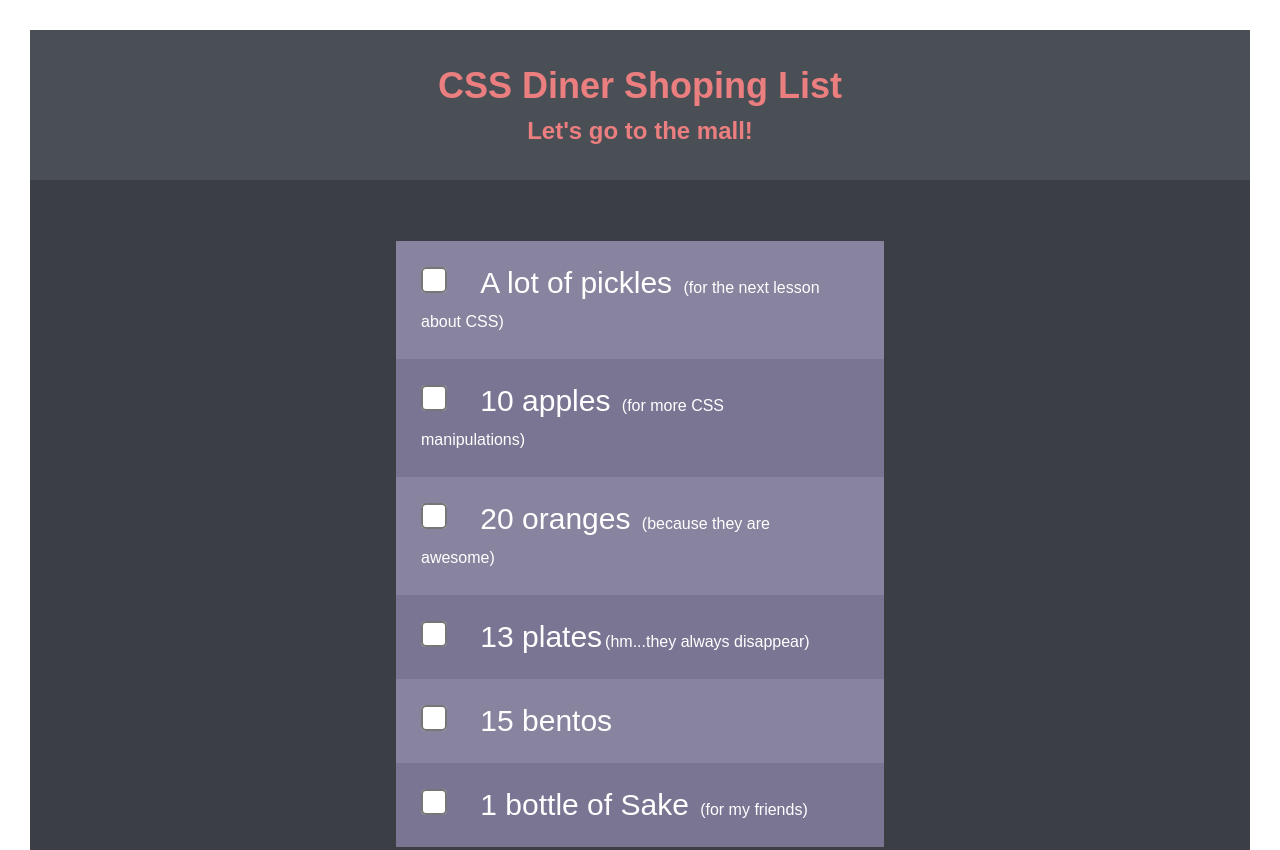
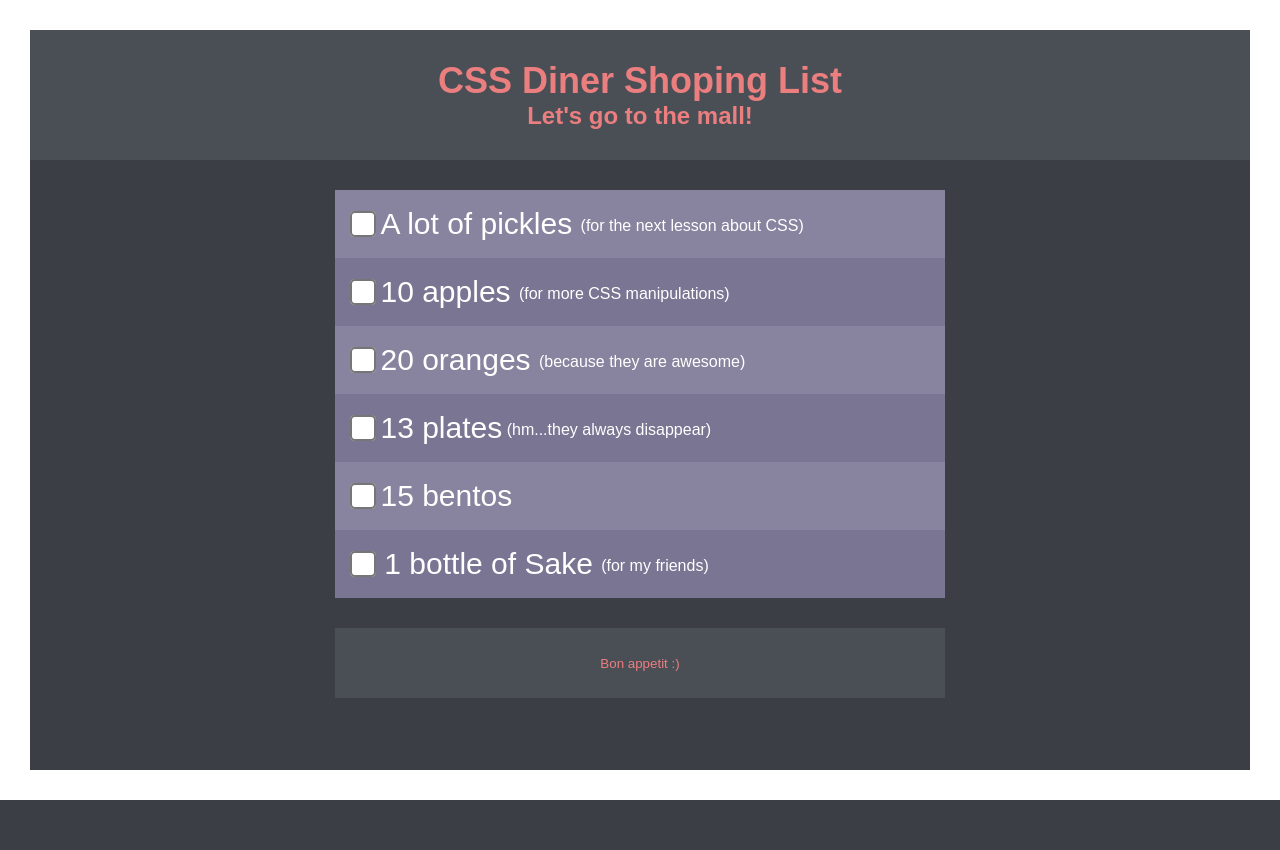
Before and after one commit to imvladshevchenko/beetroot-first-repo, a plain HTML site: page shoping-list/index.html in a window 1280 px wide. Shown: the top 850 px of the page. After the commit the page ends 800 px from the top, so only its background shows below. Drawn offline with Linux system fonts and the light colour scheme.

Commit message:
fixed shoping-list

```diff
--- a/shoping-list/index.html
+++ b/shoping-list/index.html
@@ -5,39 +5,53 @@
     <meta name="viewport" content="width=device-width, initial-scale=1.0" />
     <link rel="stylesheet" href="styles/style.css" />
     <title>Shoping list</title>
+    <link rel="shortcut icon" href="./images/favicon.png" type="image/x-icon" />
   </head>
   <body>
     <header class="header">
       <h1>CSS Diner Shoping List</h1>
       <h4>Let's go to the mall!</h4>
     </header>
+    <form action="#">
       <main class="main">
         <div>
-        <input type="checkbox" name="item1" check >
-        <label for="item1">A lot of pickles <span>(for the next lesson about CSS)</span></label>
+          <label for="item1">
+            <input type="checkbox" name="item1" class="br"> <span class="main_span">A lot of pickles
+            <span class="sec_span">(for the next lesson about CSS)</span></span></label
+          >
         </div>
         <div>
-        <input type="checkbox" name="item2" check>
-        <label for="item2">10 apples <span>(for more CSS manipulations)</span></label>
+          <label for="item2">
+            <input type="checkbox" name="item2" check> <span class="main_span"> 10 apples
+            <span class="sec_span">(for more CSS manipulations)</span></span></label
+          >
         </div>
         <div>
-        <input type="checkbox" name="item3" check>
-        <label for="item3">20 oranges <span>(because they are awesome)</span></label>
+          <label for="item3">
+            <input type="checkbox" name="item3"> <span class="main_span"> 20 oranges
+            <span class="sec_span">(because they are awesome)</span></span></label
+          >
         </div>
         <div>
-        <input type="checkbox" name="item4" check>
-        <label for="item4">13 plates<span>(hm...they always disappear)</span></label>
+          <label for="item4">
+            <input type="checkbox" name="item4"> <span class="main_span">13 plates<span class="sec_span"
+              > (hm...they always disappear)</span
+            ></span></label
+          >
         </div>
         <div>
-        <input type="checkbox" name="item5" check>
-        <label for="item5">15 bentos</label>
+          <label for="item5">
+            <input type="checkbox" name="item5"> <span class="main_span"> 15 bentos </span></label
+          >
         </div>
-      <div>
-        <input type="checkbox" name="item6" check>
-        <label for="item6"> 1 bottle of Sake <span>(for my friends)</span></label>
+        <div class="last_div">
+          <label for="item6">
+            <input type="checkbox" name="item6"><span class="main_span"> 1 bottle of Sake
+            <span class="sec_span">(for my friends)</span></span></label
+          >
         </div>
         <button class="buttom">Bon appetit :)</button>
       </main>
-
+    </form>
   </body>
 </html>
--- a/shoping-list/styles/style.css
+++ b/shoping-list/styles/style.css
@@ -3,83 +3,106 @@
   padding: 0;
   margin: 0;
   box-sizing: border-box;
-    transition: all .1s ease-in;
+  transition: all 0.1s ease-in;
 }
 body {
   text-align: center;
   min-height: 100vh;
-    background-color: #3B3F45;
-    border: 30px solid white
+  background-color: #3b3f45;
+  border: 30px solid white;
 }
 .header {
   padding: 30px;
-    background-color: #4A4F56;
+  background-color: #4a4f56;
+  margin-bottom: 30px;
 }
 header * {
-    color: #EB7E7F;
-    padding: 5px;
+  color: #eb7e7f;
 }
 h1 {
   font-size: 36px;
 }
 h4 {
   font-size: 24px;
+}
 
+form {
+  max-width: 50%;
+  margin: auto;
 }
 
 .main {
   text-align: left;
-    margin-top: 5%;
-    margin-left: 30%;
-    margin-right: 30%;
-
 }
 
-[type="checkbox"]:checked + label {
+[type="checkbox"]:checked + span {
   text-decoration: line-through;
-    color: #9CA0B5;
+  color: #9ca0b5;
 }
 
-
-main * {
-    font-size: 30px;
+div {
   color: white;
-    padding: 25px;
+  cursor: pointer;
 }
 div:nth-of-type(odd) {
-    background-color: #88839E;
+  border-top: 2px solid transparent;
+  border-bottom: 2px solid transparent;
+  background-color: #88839e;
 }
 div:nth-of-type(even) {
-    background-color: #7A7593;
+    border-top: 2px solid transparent;
+  border-bottom: 2px solid transparent;
+  background-color: #7a7593;
 }
+input,
+label {
+  vertical-align: middle;
+  cursor: pointer;
+}
+
 input {
   zoom: 2;
 }
-span  {
-    padding: 3px;
+label {
+  padding: 15px;
+  display: block;
+}
+span {
+  vertical-align: middle;
+}
+.main_span {
+    font-size: 30px;
+}
+
+.sec_span {
   font-size: 16px;
 }
 .shoping_list {
   list-style-type: none;
 }
+
+.last_div {
+  margin-bottom: 30px;
+}
+
 .buttom {
-    color: #EB7E7F;
-    background-color: #4A4F56;
+  color: #eb7e7f;
+  background-color: #4a4f56;
   border: 0;
   outline: none;
-    margin-top: 5%;
   width: 100%;
+  height: 70px;
+  cursor: pointer;
 }
 
-
-
 div:hover {
-    background-color: #625E77;
+  background-color: #625e77;
   border-top: 2px solid white;
   border-bottom: 2px solid white;
+
 }
 div:active {
-    background-color: #D8827B;
+  background-color: #d8827b;
 }
 .buttom:hover {
   background-color: grey;
```
Also changed, not shown: shoping-list/images/favicon.png (added). Lines whose indentation alone changed are shown as unchanged.
